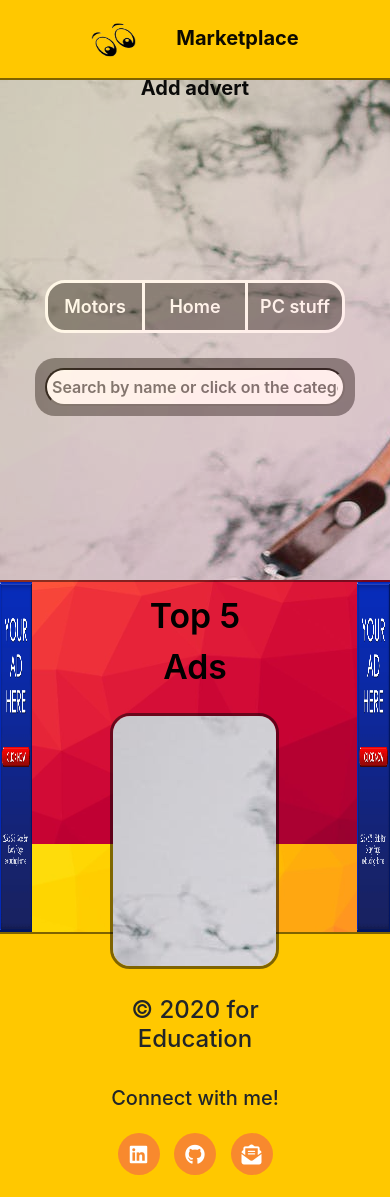
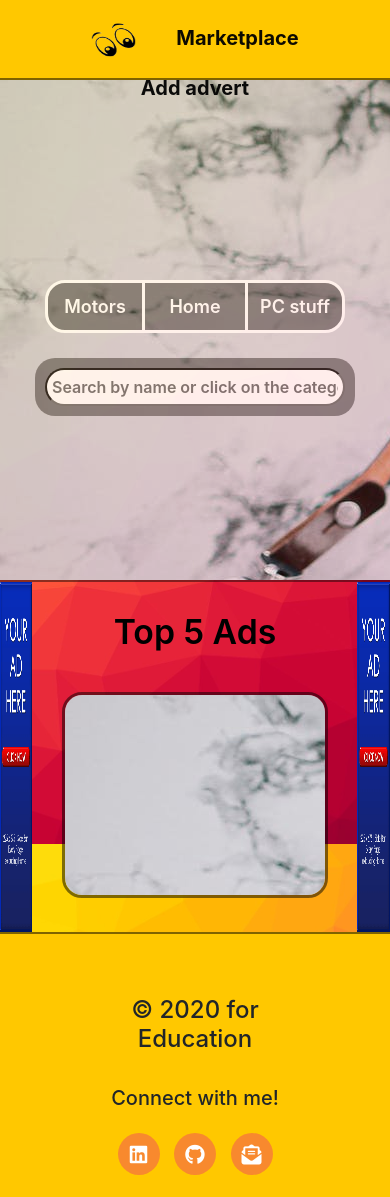
Before and after one commit to romangrubic/Snoop-Adverts-Flask, a Flask app: page / in a window 390 px wide. Run offline with Flask 2, Linux system fonts and the light colour scheme; data that the repository does not hold is empty; some libraries are stand-ins or nearby versions.

Commit message:
Sorted out top-ad-section not showing correctly info about ad.

```diff
--- a/static/css/style.css
+++ b/static/css/style.css
@@ -99,7 +99,7 @@
     color: black;
 }
 .top-ad-section{
-    padding: 5px 20vw;
+    padding: 5px 15vw;
 }
 .most-viewed-ad{
     height: 350px;
@@ -118,7 +118,7 @@
 }
 .carousel-caption{
 margin: 0;
-padding: 0;
+padding-bottom: 50px;
 color: black;
 text-align: center;
 }
@@ -363,6 +363,27 @@
   }
 }
 
+@media only screen and (max-width: 992px) {
+    .top-ad-section{
+        padding: 5px 7.5vw;
+    }
+    .top-ad-header{
+        padding-top: 20px;
+    }
+    .carousel-top-ad{
+        max-height: 200px;
+    }
+    .carousel-top-ad-img{
+        height: 200px;
+    }
+    .carousel-caption{
+        padding-bottom: 25px;
+    }
+    .border-top-ad{
+        margin-top: 30px;
+    }
+}
+
 @media only screen and (min-width: 992px) {
     .advert-name{
         padding-top: 70px;
--- a/templates/base.html
+++ b/templates/base.html
@@ -45,7 +45,7 @@
 						<i class="fas fa-cloud-sun-rain  footer-icon" aria-hidden="true"></i>
 						<span class="sr-only">Weather 360° </span></a></li>
                   <li class="list-inline footer-icons"><a href="https://romangrubic.github.io/memory-game-js/" target="-blank">
-						<i class="fas fa-clipboard-list  footer-icon" aria-hidden="true"></i>
+						<i class="fas fa-border-all  footer-icon" aria-hidden="true"></i>
 						<span class="sr-only">Github</span></a></li>
                 </ul>
 			</div>
```
